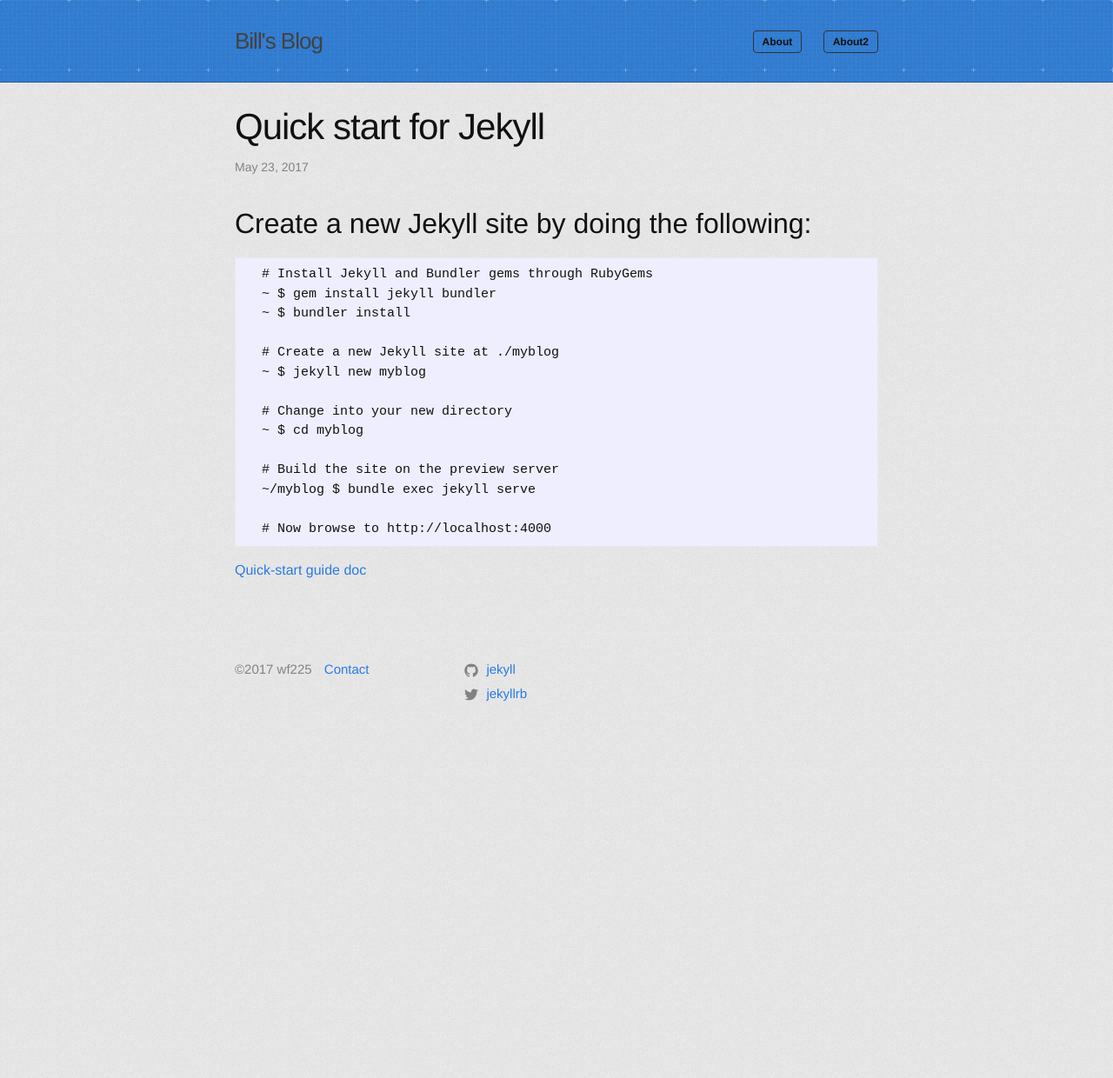
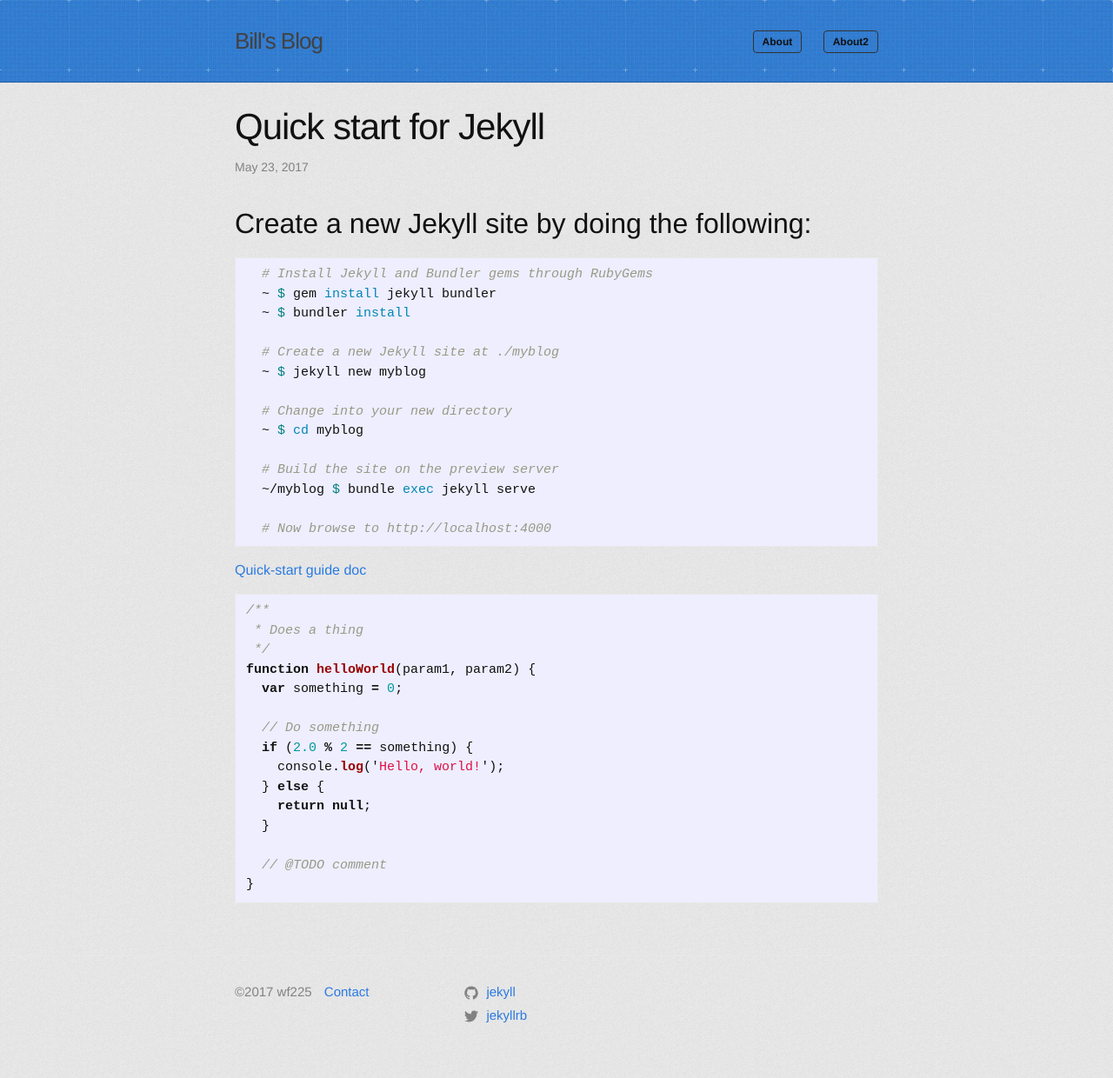
Before and after one commit to wf225/wf225.github.io, a Jekyll site: the page built from _posts/2017-05-23-quick-start-for-jekyll.md, in a window 1280 px wide. Shown: the whole page at 87% size. Built offline with Jekyll 4.4.1, drawn with Linux system fonts in a browser that asks for light colours; before the commit the page ends 900 px from its top, so only the background shows below that.

Commit message:
Update code style

````diff
--- a/_posts/2017-05-23-quick-start-for-jekyll.md
+++ b/_posts/2017-05-23-quick-start-for-jekyll.md
@@ -5,7 +5,7 @@ date:   2017-05-23 09:49:14 +0800
 categories: jekyll update
 ---
 ## Create a new Jekyll site by doing the following:
-  ```
+  ```sh
   # Install Jekyll and Bundler gems through RubyGems
   ~ $ gem install jekyll bundler
   ~ $ bundler install
@@ -22,3 +22,22 @@ categories: jekyll update
   # Now browse to http://localhost:4000
   ```
   [Quick-start guide doc](http://jekyllrb.com/docs/quickstart/)
+
+
+```js
+/**
+ * Does a thing
+ */
+function helloWorld(param1, param2) {
+  var something = 0;
+
+  // Do something
+  if (2.0 % 2 == something) {
+    console.log('Hello, world!');
+  } else {
+    return null;
+  }
+
+  // @TODO comment
+}
+```
--- a/_sass/jekyll-theme-minima.scss
+++ b/_sass/jekyll-theme-minima.scss
@@ -46,4 +46,6 @@ $on-laptop:        800px !default;
   "minima/base",
   "minima/layout",
   "minima/syntax-highlighting"
+  // "rouge-base16-dark"
+  // "native"
 ;
--- /dev/null
+++ b/_sass/native.scss
@@ -0,0 +1,70 @@
+.highlight pre { background-color: #404040 }
+.highlight .hll { background-color: #404040 }
+.highlight .c { color: #999999; font-style: italic } /* Comment */
+.highlight .err { color: #a61717; background-color: #e3d2d2 } /* Error */
+.highlight .g { color: #d0d0d0 } /* Generic */
+.highlight .k { color: #6ab825; font-weight: bold } /* Keyword */
+.highlight .l { color: #d0d0d0 } /* Literal */
+.highlight .n { color: #d0d0d0 } /* Name */
+.highlight .o { color: #d0d0d0 } /* Operator */
+.highlight .x { color: #d0d0d0 } /* Other */
+.highlight .p { color: #d0d0d0 } /* Punctuation */
+.highlight .cm { color: #999999; font-style: italic } /* Comment.Multiline */
+.highlight .cp { color: #cd2828; font-weight: bold } /* Comment.Preproc */
+.highlight .c1 { color: #999999; font-style: italic } /* Comment.Single */
+.highlight .cs { color: #e50808; font-weight: bold; background-color: #520000 } /* Comment.Special */
+.highlight .gd { color: #d22323 } /* Generic.Deleted */
+.highlight .ge { color: #d0d0d0; font-style: italic } /* Generic.Emph */
+.highlight .gr { color: #d22323 } /* Generic.Error */
+.highlight .gh { color: #ffffff; font-weight: bold } /* Generic.Heading */
+.highlight .gi { color: #589819 } /* Generic.Inserted */
+.highlight .go { color: #cccccc } /* Generic.Output */
+.highlight .gp { color: #aaaaaa } /* Generic.Prompt */
+.highlight .gs { color: #d0d0d0; font-weight: bold } /* Generic.Strong */
+.highlight .gu { color: #ffffff; text-decoration: underline } /* Generic.Subheading */
+.highlight .gt { color: #d22323 } /* Generic.Traceback */
+.highlight .kc { color: #6ab825; font-weight: bold } /* Keyword.Constant */
+.highlight .kd { color: #6ab825; font-weight: bold } /* Keyword.Declaration */
+.highlight .kn { color: #6ab825; font-weight: bold } /* Keyword.Namespace */
+.highlight .kp { color: #6ab825 } /* Keyword.Pseudo */
+.highlight .kr { color: #6ab825; font-weight: bold } /* Keyword.Reserved */
+.highlight .kt { color: #6ab825; font-weight: bold } /* Keyword.Type */
+.highlight .ld { color: #d0d0d0 } /* Literal.Date */
+.highlight .m { color: #3677a9 } /* Literal.Number */
+.highlight .s { color: #ed9d13 } /* Literal.String */
+.highlight .na { color: #bbbbbb } /* Name.Attribute */
+.highlight .nb { color: #24909d } /* Name.Builtin */
+.highlight .nc { color: #447fcf; text-decoration: underline } /* Name.Class */
+.highlight .no { color: #40ffff } /* Name.Constant */
+.highlight .nd { color: #ffa500 } /* Name.Decorator */
+.highlight .ni { color: #d0d0d0 } /* Name.Entity */
+.highlight .ne { color: #bbbbbb } /* Name.Exception */
+.highlight .nf { color: #447fcf } /* Name.Function */
+.highlight .nl { color: #d0d0d0 } /* Name.Label */
+.highlight .nn { color: #447fcf; text-decoration: underline } /* Name.Namespace */
+.highlight .nx { color: #d0d0d0 } /* Name.Other */
+.highlight .py { color: #d0d0d0 } /* Name.Property */
+.highlight .nt { color: #6ab825; font-weight: bold } /* Name.Tag */
+.highlight .nv { color: #40ffff } /* Name.Variable */
+.highlight .ow { color: #6ab825; font-weight: bold } /* Operator.Word */
+.highlight .w { color: #666666 } /* Text.Whitespace */
+.highlight .mf { color: #3677a9 } /* Literal.Number.Float */
+.highlight .mh { color: #3677a9 } /* Literal.Number.Hex */
+.highlight .mi { color: #3677a9 } /* Literal.Number.Integer */
+.highlight .mo { color: #3677a9 } /* Literal.Number.Oct */
+.highlight .sb { color: #ed9d13 } /* Literal.String.Backtick */
+.highlight .sc { color: #ed9d13 } /* Literal.String.Char */
+.highlight .sd { color: #ed9d13 } /* Literal.String.Doc */
+.highlight .s2 { color: #ed9d13 } /* Literal.String.Double */
+.highlight .se { color: #ed9d13 } /* Literal.String.Escape */
+.highlight .sh { color: #ed9d13 } /* Literal.String.Heredoc */
+.highlight .si { color: #ed9d13 } /* Literal.String.Interpol */
+.highlight .sx { color: #ffa500 } /* Literal.String.Other */
+.highlight .sr { color: #ed9d13 } /* Literal.String.Regex */
+.highlight .s1 { color: #ed9d13 } /* Literal.String.Single */
+.highlight .ss { color: #ed9d13 } /* Literal.String.Symbol */
+.highlight .bp { color: #24909d } /* Name.Builtin.Pseudo */
+.highlight .vc { color: #40ffff } /* Name.Variable.Class */
+.highlight .vg { color: #40ffff } /* Name.Variable.Global */
+.highlight .vi { color: #40ffff } /* Name.Variable.Instance */
+.highlight .il { color: #3677a9 } /* Literal.Number.Integer.Long */
--- /dev/null
+++ b/_sass/rouge-base16-dark.scss
@@ -0,0 +1,81 @@
+/*
+   generated by rouge http://rouge.jneen.net/
+   original base16 by Chris Kempson (https://github.com/chriskempson/base16)
+*/
+
+.highlight table td { padding: 5px; }
+.highlight table pre { margin: 0; }
+.highlight, .highlight .w {
+  color: #d0d0d0;
+}
+.highlight .err {
+  color: #151515;
+  background-color: #ac4142;
+}
+.highlight .c, .highlight .cd, .highlight .cm, .highlight .c1, .highlight .cs {
+  color: #888;
+}
+.highlight .cp {
+  color: #f4bf75;
+}
+.highlight .nt {
+  color: #f4bf75;
+}
+.highlight .o, .highlight .ow {
+  color: #d0d0d0;
+}
+.highlight .p, .highlight .pi {
+  color: #d0d0d0;
+}
+.highlight .gi {
+  color: #90a959;
+}
+.highlight .gd {
+  color: #ac4142;
+}
+.highlight .gh {
+  color: #6a9fb5;
+  font-weight: bold;
+}
+.highlight .k, .highlight .kn, .highlight .kp, .highlight .kr, .highlight .kv {
+  color: #aa759f;
+}
+.highlight .kc {
+  color: #d28445;
+}
+.highlight .kt {
+  color: #d28445;
+}
+.highlight .kd {
+  color: #d28445;
+}
+.highlight .s, .highlight .sb, .highlight .sc, .highlight .sd, .highlight .s2, .highlight .sh, .highlight .sx, .highlight .s1 {
+  color: #90a959;
+}
+.highlight .sr {
+  color: #75b5aa;
+}
+.highlight .si {
+  color: #8f5536;
+}
+.highlight .se {
+  color: #8f5536;
+}
+.highlight .nn {
+  color: #f4bf75;
+}
+.highlight .nc {
+  color: #f4bf75;
+}
+.highlight .no {
+  color: #f4bf75;
+}
+.highlight .na {
+  color: #6a9fb5;
+}
+.highlight .m, .highlight .mf, .highlight .mh, .highlight .mi, .highlight .il, .highlight .mo, .highlight .mb, .highlight .mx {
+  color: #90a959;
+}
+.highlight .ss {
+  color: #90a959;
+}
````
Also changed, not shown: _posts/2017-05-13-AWS.md (+1 -1 lines).
